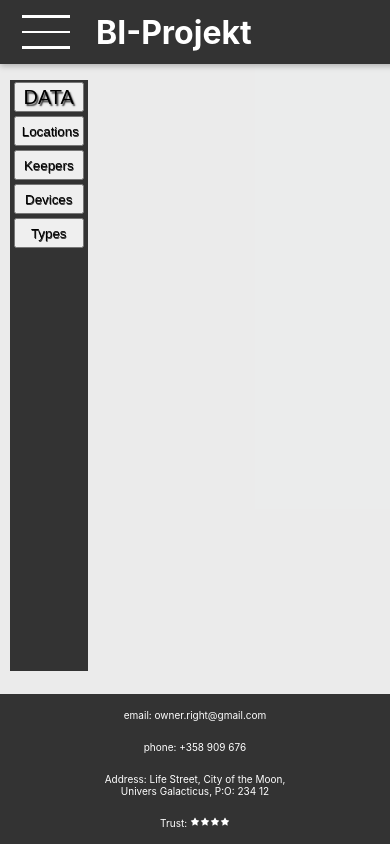
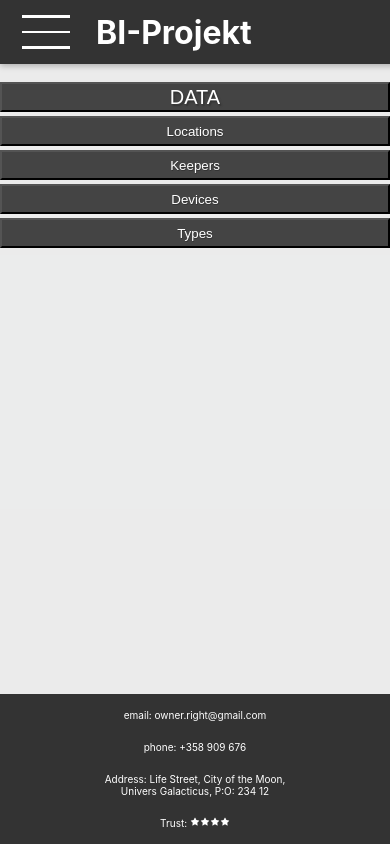
Before and after one commit to radu-bordea/BI-Project, a React (Create React App) app in the folder client/: page /content in a window 390 px wide. Built offline with nearby package versions, Linux system fonts and the light colour scheme; no server answers.

Commit message:
create temperature and humidity graphics and retrieve devices

```diff
--- a/client/src/App.css
+++ b/client/src/App.css
@@ -4,46 +4,6 @@
   min-height: 100vh;
   text-align: center;
   background-color: rgba(45, 49, 49, 0.096);
-}
-
-.content {
-  width: 100%;
-  height: 70vb;
-  margin: auto;
-  display: flex;
-  justify-content: space-around;
-}
-
-.content .content-header {
-  width: 20%;
-  display: flex;
-  flex-direction: column;
-  color: white;
-  background-color: #333;
-}
-
-.content .content-header .model {
-  display: block;
-  margin: 2px 4px;
-  height: 30px;
-  text-shadow: 0.5px 0.5px 0.5px #333;
-}
-
-.content .content-header .model:hover{
-  background-color: #f8df00;
-  color: #333;
-}
-
-.content .content-header .model-data {
-  font-size: 20px;
-  text-shadow: 1.5px 1.5px 1.5px #333;
-
-}
-
-
-.content .content-graph {
-  width: 70%;
-
 }
 
 nav {
--- /dev/null
+++ b/client/src/components/Content.css
@@ -0,0 +1,78 @@
+.content {
+  width: 100%;
+  height: 70vb;
+  margin: auto;
+  display: flex;
+  justify-content: space-around;
+  align-items: center;
+}
+
+.content .content-header {
+  width: 20%;
+  height: 45%;
+  display: flex;
+  flex-direction: column;
+
+}
+
+.content .content-header .model {
+  display: block;
+  margin: 2px 4px;
+  height: 30px;
+  background-color: #444;
+  color: white;
+  text-shadow: 0.5px 0.5px 0.5px #333;
+}
+
+.content .content-header .model:hover {
+  background-color: #f8df00;
+  color: #333;
+}
+
+.content .content-header .model-data {
+  font-size: 20px;
+  text-shadow: 1.5px 1.5px 1.5px #333;
+}
+
+
+
+.content .content-graph {
+  padding-top: 5px;
+  /* background-color: aquamarine; */
+  width: 60%;
+}
+
+
+.content .content-graph .measures .measure {
+  display: inline-block;
+  margin: 5px;
+}
+
+
+@media only screen and (max-width: 768px) {
+    .content {
+        display: flex;
+        flex-direction: column;
+
+    }
+
+    .content .content-header {
+        width: 100%;
+    }
+
+    .content .content-header .model {
+        margin-top: 2px;
+        margin-left: 0px;
+        margin-right: 0px;
+        background-color: #444;
+        color: white;
+    }
+
+
+    .content .content-graph {
+        width: 97%;
+        height: 100%;
+    }
+
+
+}
--- a/client/src/components/Content.js
+++ b/client/src/components/Content.js
@@ -11,6 +11,8 @@ import {
   Legend,
 } from "chart.js";
 import { Line } from "react-chartjs-2";
+import "./Content.css";
+import Devices from "./models/Devices";
 
 ChartJS.register(
   CategoryScale,
@@ -42,20 +44,21 @@ const options = {
 };
 
 function Content() {
-  const [checkData, setCheckData] = useState(false)
-  const [checkLocation, setCheckLocation] = useState(false)
-  const [checkKeeper, setCheckKeeper] = useState(false)
-  const [checkDevice, setCheckDevice] = useState(false)
-  const [checkType, setCheckType] = useState(false)
+  const [checkData, setCheckData] = useState(false);
+  const [checkLocation, setCheckLocation] = useState(false);
+  const [checkKeeper, setCheckKeeper] = useState(false);
+  const [checkDevice, setCheckDevice] = useState(false);
+  const [checkType, setCheckType] = useState(false);
 
   const [measurements, setMeasurements] = useState([]);
-
-
 
   const fetchData = async () => {
     try {
       const response = await axios.get("http://localhost:5000/data");
       setMeasurements(response.data); // Update to set the entire response.data array
+      console.log("====================================");
+      console.log(response.data);
+      console.log("====================================");
     } catch (error) {
       console.error("Error fetching data:", error);
     }
@@ -72,19 +75,39 @@ function Content() {
     fetchData();
   }, []);
 
-  const labels = measurements.map((measure) =>
-    formatTimestamp(measure.timeStamp)
-  );
-  const dataset = {
+  const labels = [
+    ...new Set(
+      measurements.map((measure) => formatTimestamp(measure.timeStamp))
+    ),
+  ];
+
+  const datasetTemp = {
     label: "Temperature",
-    data: measurements.map((measure) => measure.value.$numberDecimal),
+    data: measurements
+      .filter((measure) => measure.deviceId === "1")
+      .map((measure) => measure.value.$numberDecimal),
+    borderColor: "red", // Set line color to red
+    backgroundColor: "red", // Set point color to red
+  };
+  // const dataset2 = {
+  //   label: "Humidity",
+  //   data: measurements.map((measure) => measure.value.$numberDecimal),
+  // };
+
+  const datasetHum = {
+    label: "Humidity",
+    data: measurements
+      .filter((measure) => measure.deviceId === "2")
+      .map((measure) => measure.value.$numberDecimal),
+      borderColor: "blue", // Set line color to blue
+  backgroundColor: "blue", // Set point color to blue
   };
 
   const data = {
     labels: labels,
-    datasets: [dataset],
+    datasets: [datasetTemp, datasetHum],
+    // datasets: [dataset, dataset2],
   };
-
 
   const handleButtonClick = (buttonName) => {
     setCheckData(buttonName === "data");
@@ -92,24 +115,44 @@ function Content() {
     setCheckKeeper(buttonName === "keeper");
     setCheckDevice(buttonName === "device");
     setCheckType(buttonName === "type");
-  }
+  };
 
   return (
     <div className="content">
       <div className="content-header">
-        <button className="model model-data" onClick={() => handleButtonClick("data")}>DATA</button>
-        <button className="model" onClick={() => handleButtonClick("location")}>Locations</button>
-        <button className="model" onClick={() => handleButtonClick("keeper")}>Keepers</button>
-        <button className="model" onClick={() => handleButtonClick("device")}>Devices</button>
-        <button className="model" onClick={() => handleButtonClick("type")}>Types</button>
+        <button
+          className="model model-data"
+          onClick={() => handleButtonClick("data")}
+        >
+          DATA
+        </button>
+        <button className="model" onClick={() => handleButtonClick("location")}>
+          Locations
+        </button>
+        <button className="model" onClick={() => handleButtonClick("keeper")}>
+          Keepers
+        </button>
+        <button className="model" onClick={() => handleButtonClick("device")}>
+          Devices
+        </button>
+        <button className="model" onClick={() => handleButtonClick("type")}>
+          Types
+        </button>
       </div>
       <div className="content-graph">
         {checkData && measurements && measurements.length > 0 && (
-          <Line data={data} options={options} />
+          <div>
+            <Devices />
+            <Line data={data} options={options} />
+          </div>
         )}
         {checkLocation && <h1>Locations</h1>}
         {checkKeeper && <h1>Keepers</h1>}
-        {checkDevice && <h1>Devices</h1>}
+        {checkDevice && (
+          <h1>
+            <Devices />
+          </h1>
+        )}
         {checkType && <h1>Types</h1>}
       </div>
     </div>
--- /dev/null
+++ b/client/src/components/models/Devices.js
@@ -0,0 +1,37 @@
+import { useState, useEffect } from "react";
+import axios from "axios";
+
+function Devices() {
+  const [devices, setDevices] = useState([]);
+
+  const fetchDevices = async () => {
+    try {
+      const response = await axios.get("http://localhost:5000/devices");
+      setDevices(response.data); // Update to set the entire response.data array
+      console.log(devices);
+    } catch (error) {
+      console.error("Error fetching data:", error);
+    }
+  };
+
+  useEffect(() => {
+    fetchDevices();
+  }, []);
+
+  return (
+    <>
+      <hr style={{ width: "80%" }} />
+      <div style={{ overflowX: "auto", whiteSpace: "nowrap" }}>
+        {devices.map((device, index) => (
+          <button key={index} style={{ marginRight: "10px" }}>
+            {device._id}
+          </button>
+        ))}
+      </div>
+      <hr style={{ width: "80%" }} />
+    </>
+  );
+
+}
+
+export default Devices;
```
